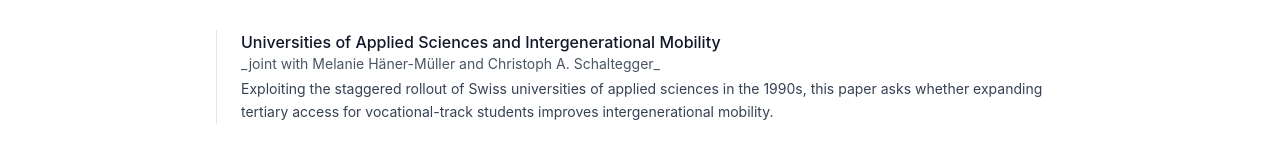
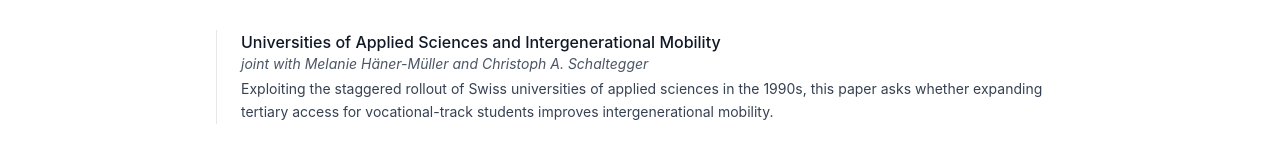
Before and after one commit to luciennedisch/luciennedisch.github.io, a React (Vite) app: page /research in a window 1280 px wide. Shown: the part 361-505 px from the top of the page. Built offline with nearby package versions, Linux system fonts and the light colour scheme.

Commit message:
Refactor HTML entities in Research.tsx
Updated HTML entities to their corresponding characters for better readability.

```diff
--- a/src/pages/Research.tsx
+++ b/src/pages/Research.tsx
@@ -33,7 +33,7 @@ export const Research = () => {
             Universities of Applied Sciences and Intergenerational Mobility
           </p>
           <p className="text-sm text-gray-600 mb-1">
-            _joint with Melanie Häner-Müller and Christoph A. Schaltegger_
+            <em>joint with Melanie Häner-Müller and Christoph A. Schaltegger</em>
           </p>
           <p className="text-sm text-gray-700 leading-relaxed">
             Exploiting the staggered rollout of Swiss universities of applied
```
